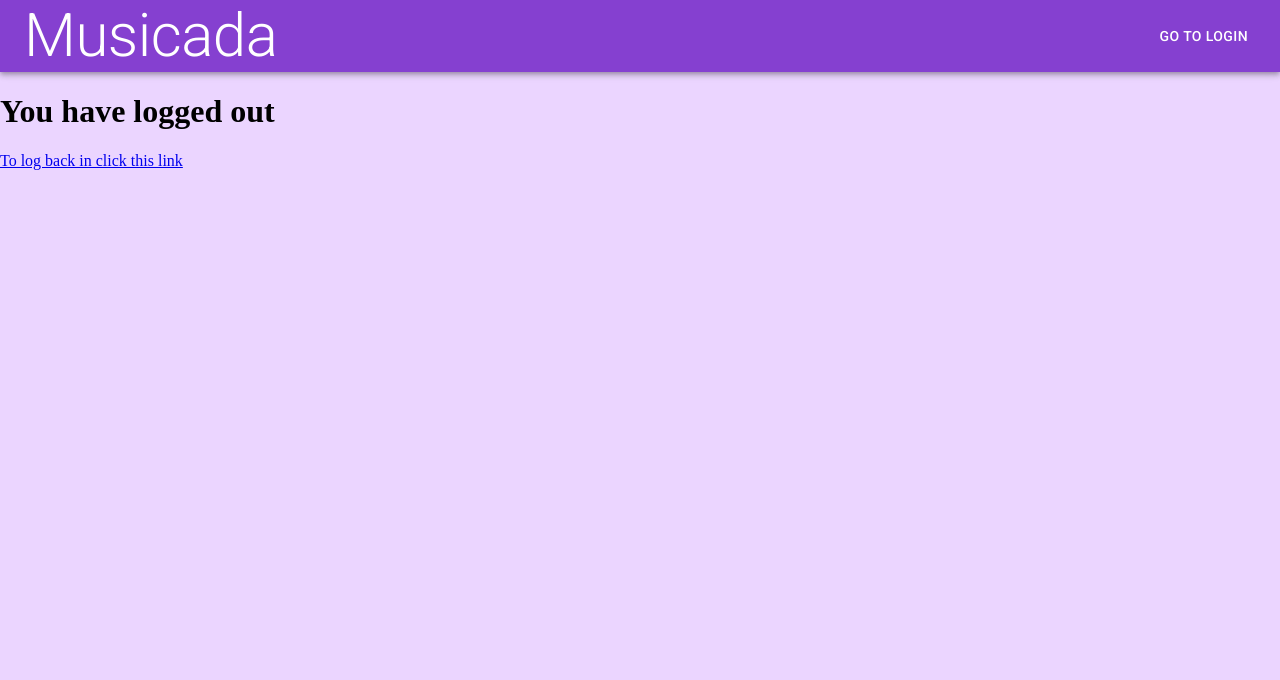
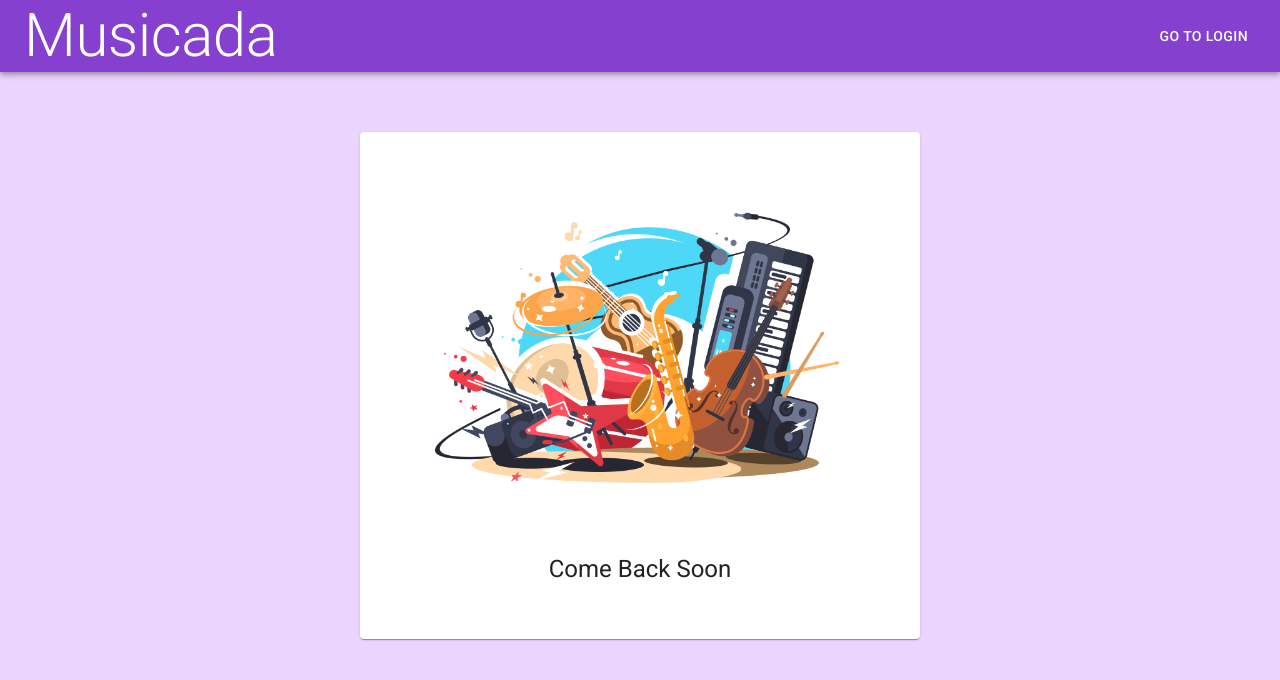
Before and after one commit to arob0017/Musicada, a React (Create React App) app in the folder client/: page /logout in a window 1280 px wide. Shown: the top 680 px of the page. Built offline with nearby package versions, Linux system fonts and the light colour scheme.

Commit message:
logout looks good, css fixes

```diff
--- a/client/src/components/NavBar.js
+++ b/client/src/components/NavBar.js
@@ -1,11 +1,8 @@
 import React from 'react';
-import { Link } from 'react-router-dom';
 import { makeStyles } from '@material-ui/core/styles';
 import AppBar from '@material-ui/core/AppBar';
 import Toolbar from '@material-ui/core/Toolbar';
 import Typography from '@material-ui/core/Typography';
-import IconButton from '@material-ui/core/IconButton';
-import MenuIcon from '@material-ui/icons/Menu';
 import Button from '@material-ui/core/Button';
 
 import './style.css'
@@ -21,17 +18,17 @@ const useStyles = makeStyles((theme) => ({
     },
 }));
 
-export default function NavNotUser() {
+export default function NavBar() {
     const classes = useStyles();
 
     return (
         <div className={classes.root}>
-            <AppBar position="static">
+            <AppBar position="static" className="appBar">
                 <Toolbar>
                     <Typography variant="h2" className={classes.title}>
                         Musicada
                     </Typography>
-                    <Button color="primary" href="/logout" >Logout</Button>
+                    <Button className="loginButton" variant="outlined" href="/logout" >Logout</Button>
                 </Toolbar>
             </AppBar>
         </div>
--- a/client/src/components/logout.js
+++ b/client/src/components/logout.js
@@ -1,13 +1,28 @@
 import React from 'react';
-import { Link } from 'react-router-dom';
+import { Card, CardActionArea, CardContent, CardMedia, Grid, Typography } from '@material-ui/core';
 
+import musicBand from "../assets/musicBand.png";
+import "./style.css";
 function Logout() {
 
     return (
-        <div>
-            <h1>You have logged out</h1>
-            <Link to="/">To log back in click this link</Link>
-        </div>
+        <Grid item xs={12} justify="center">
+            <Card align="center" className="logoutCard">
+                <CardActionArea>
+                    <CardMedia
+                        component="img"
+                        alt="Music Band"
+                        image={musicBand}
+                        title="Music Band"
+                    />
+                    <CardContent>
+                        <Typography gutterBottom variant="h5" component="h2">
+                            Come Back Soon
+                    </Typography>
+                    </CardContent>
+                </CardActionArea>
+            </Card>
+        </Grid>
     )
 
 }
--- /dev/null
+++ b/client/src/components/navNotUser.css
@@ -0,0 +1,4 @@
+/* Top Nav Not User */
+.MuiButton-label {
+    color: white;
+}
--- a/client/src/components/navNotUser.js
+++ b/client/src/components/navNotUser.js
@@ -1,14 +1,12 @@
 import React from 'react';
-import { Link } from 'react-router-dom';
 import { makeStyles } from '@material-ui/core/styles';
 import AppBar from '@material-ui/core/AppBar';
 import Toolbar from '@material-ui/core/Toolbar';
 import Typography from '@material-ui/core/Typography';
-import IconButton from '@material-ui/core/IconButton';
-import MenuIcon from '@material-ui/icons/Menu';
 import Button from '@material-ui/core/Button';
 
 import './style.css'
+import './navNotUser.css'
 const useStyles = makeStyles((theme) => ({
     root: {
         flexGrow: 1,
--- a/client/src/components/register.js
+++ b/client/src/components/register.js
@@ -1,8 +1,10 @@
 import React, { useState } from "react";
 import { Link, withRouter } from "react-router-dom";
 import { useUserContext } from './UserContext'
-import { Button, Card, CardActionArea, CardActions, CardContent, Container, Grid, Select, TextField, Typography } from '@material-ui/core';
+import { Accordion, AccordionSummary, AccordionDetails, Button, Card, CardActionArea, CardActions, CardContent, Container, Divider, Grid, TextField, Typography } from '@material-ui/core';
 import 'fontsource-roboto';
+import ExpandMoreIcon from '@material-ui/icons/ExpandMore';
+import AddIcon from '@material-ui/icons/Add';
 
 import API from "../utils/API";
 
@@ -18,8 +20,8 @@ const Register = withRouter((props) => {
         instrumentMain: "",
         otherInstrument: "",
         genre: "",
-        jam: ["yes", "no"],
-        band: ["Find a Band", "Recruit for a Band"],
+        // jam: ["yes", "no"],
+        // band: ["Find a Band", "Recruit for a Band"],
 
 
         errors: {},
@@ -43,8 +45,8 @@ const Register = withRouter((props) => {
             instrumentMain: state.instrumentMain,
             otherInstrument: state.otherInstrument,
             genre: state.genre,
-            jam: state.jam,
-            band: state.band,
+            // jam: state.jam,
+            // band: state.band,
         };
         console.log(newUser);
 
@@ -146,6 +148,15 @@ const Register = withRouter((props) => {
                                     />
                                 </Grid>
 
+                                <Divider />
+
+                                <Grid item xs={12}>
+                                    <Accordion elevation={0}>
+                                        <AccordionSummary
+                                            expandIcon={<ExpandMoreIcon />}
+                                            aria-controls="panel1a-content"
+                                            id="panel1a-header"
+                                        >
                                             <Grid item xs={6}>
                                                 <Typography htmlFor="instrumentOther" variant="h5" component="p">Other instruments:</Typography>
                                             </Grid>
@@ -158,10 +169,26 @@ const Register = withRouter((props) => {
                                                     type="text"
                                                     placeholder="guitar"
                                                 />
+                                                <Button><AddIcon /></Button>
+                                            </Grid>
+                                        </AccordionSummary>
+                                        <AccordionDetails>
+                                            <Typography>
+                                                Other added instruments to go here
+                                        </Typography>
+                                        </AccordionDetails>
+                                    </Accordion>
                                 </Grid>
 
+                                <Grid item xs={12}>
+                                    <Accordion elevation={0}>
+                                        <AccordionSummary
+                                            expandIcon={<ExpandMoreIcon />}
+                                            aria-controls="panel1a-content"
+                                            id="panel1a-header"
+                                        >
                                             <Grid item xs={6}>
-                                    <Typography htmlFor="genre" variant="h5" component="p">Favourite genres to play:</Typography>
+                                                <Typography htmlFor="instrumentOther" variant="h5" component="p">Favourite genres to play:</Typography>
                                             </Grid>
                                             <Grid item xs={6}>
                                                 <TextField
@@ -172,10 +199,19 @@ const Register = withRouter((props) => {
                                                     type="text"
                                                     placeholder="jazz"
                                                 />
+                                                <Button><AddIcon /></Button>
+                                            </Grid>
+                                        </AccordionSummary>
+                                        <AccordionDetails>
+                                            <Typography>
+                                                Added genres to go here
+                                        </Typography>
+                                        </AccordionDetails>
+                                    </Accordion>
                                 </Grid>
 
 
-                                <Grid item xs={6}>
+                                {/* <Grid item xs={6}>
                                     <Typography htmlFor="instrumentOther" variant="h5" component="p">Are you looking to Jam?</Typography>
                                 </Grid>
                                 <Grid item xs={6}>
@@ -208,7 +244,7 @@ const Register = withRouter((props) => {
                                         <option value={0}>Find a Band</option>
                                         <option value={1}>Recruit members for a band</option>
                                     </Select>
-                                </Grid>
+                                </Grid> */}
                             </Grid>
                         </CardContent>
                     </CardActionArea>
--- a/client/src/components/style.css
+++ b/client/src/components/style.css
@@ -1,7 +1,3 @@
-/* Top Nav Not User */
-.MuiButton-label {
-    color: white;
-}
 .MuiContainer-root {
     padding-top: 60px;
 }
@@ -37,3 +33,20 @@ footer {
     display: 'flex';
     width: 1000px;
 }
+.logoutCard {
+    margin-top: 60px;
+    max-width: 500px !important;
+    min-height: 200px !important;
+    padding: 30px !important;
+    display: block;
+    margin-left: auto;
+    margin-right: auto;
+}
+
+/* Register */
+.MuiAccordion-root:before {
+    height: 0px !important;
+}
+.addIcon {
+    color: black;
+}
--- a/client/src/pages/MyProfile.js
+++ b/client/src/pages/MyProfile.js
@@ -1,6 +1,5 @@
 import { React, useState, useEffect } from 'react';
 import { useUserContext } from '../components/UserContext'
-
 import { Card, CardContent, CardMedia, Grid, Typography } from '@material-ui/core';
 
 
@@ -11,9 +10,9 @@ function ProfileTab() {
     console.log(user);
     return (
         <>
+            <Grid container item xs={12} justify="center">
                 <div key={user.email}>
-                <p>{user.email}</p>
-                <Card className="root">
+                    <Card className="root" >
                         <CardContent className="content">
                             <Grid container spacing={3}>
                                 <Grid item xs={5}>
@@ -23,20 +22,20 @@ function ProfileTab() {
                                 </Grid>
 
                                 <Grid item xs={7} align="center">
-                                <Typography component="h2" variant="h2">
+                                    <Typography component="h3" variant="h3">
                                         {user.name}: {user.instrumentMain}
                                     </Typography>
                                     <Typography variant="subtitle3" color="textSecondary">
                                         <a href='mailto:{user.email}'>{user.email}</a> - {user.DOB}
                                     </Typography>
                                     <Typography component="h5" variant="h6">
-                                    Also can play: {user.otherInstrument}
+                                        Also can play:
                                     </Typography>
                                     <Typography component="h5" variant="h6">
                                         {user.otherInstrument}
                                     </Typography>
                                     <Typography component="h5" variant="h6">
-                                    Fave genres to play: {user.genre}
+                                        Fave genres to play:
                                     </Typography>
                                     <Typography component="h5" variant="h6">
                                         {user.genre}
@@ -47,6 +46,7 @@ function ProfileTab() {
 
                     </Card>
                 </div>
+            </Grid>
         </>
     )
 }
```
Also changed, not shown: client/src/assets/musicBand.png (added). Lines whose indentation alone changed are shown as unchanged.
